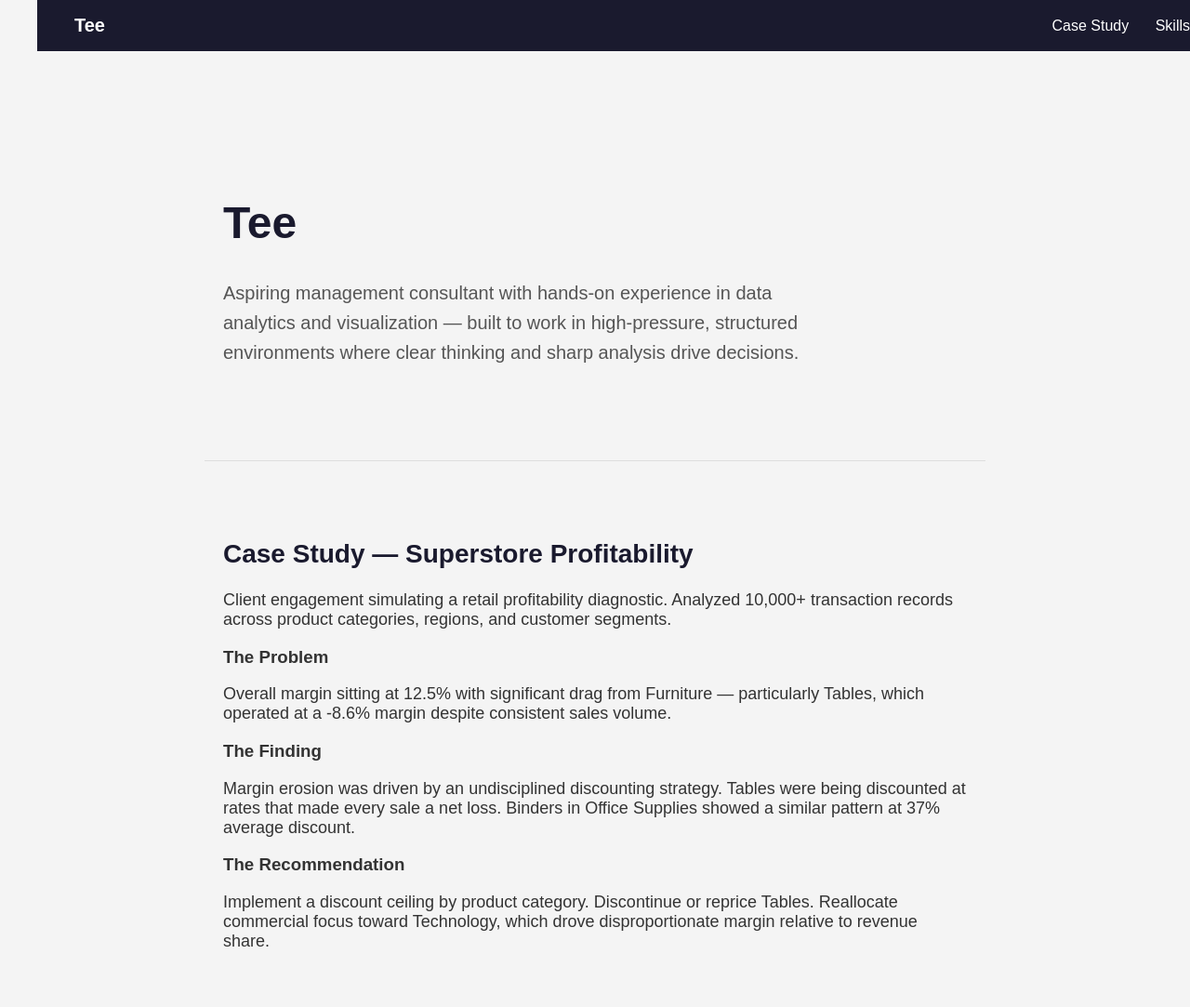
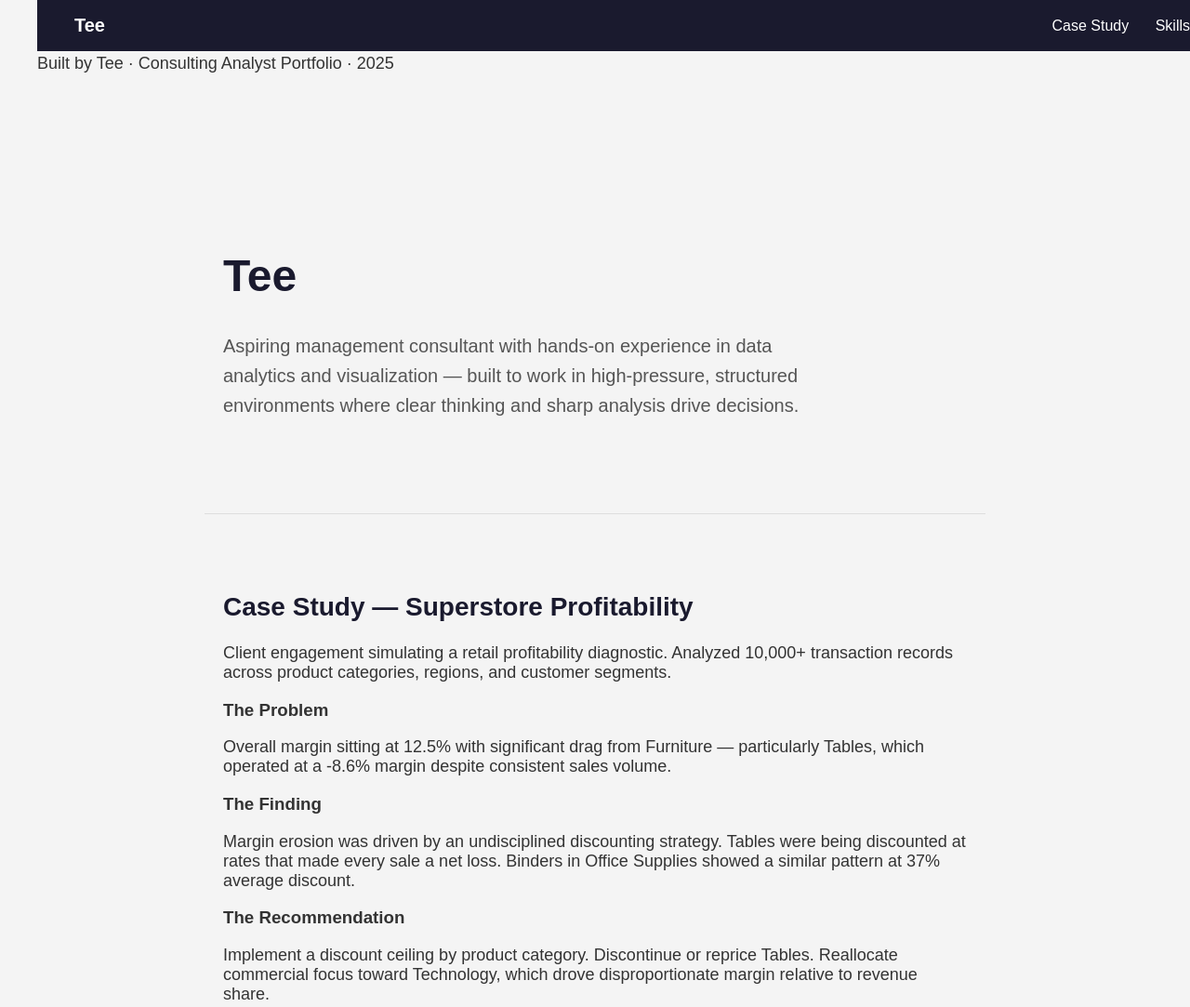
Before and after one commit to ttotheetothee/ttotheetothee.github.io, a plain HTML site: page index.html in a window 1280 px wide. Shown: the top 1083 px of the page at 93% size. Drawn offline with Linux system fonts and the light colour scheme.

Commit message:
Update index.html

```diff
--- a/index.html
+++ b/index.html
@@ -6,6 +6,11 @@
   <title>Tee | Consulting Analyst Portfolio</title>
   <link rel="stylesheet" href="styles.css">
 </head>
+
+  <footer class="footer">
+  <p>Built by Tee · Consulting Analyst Portfolio · 2025</p>
+</footer>
+
 <body>
 
   <nav class="navbar">
```
